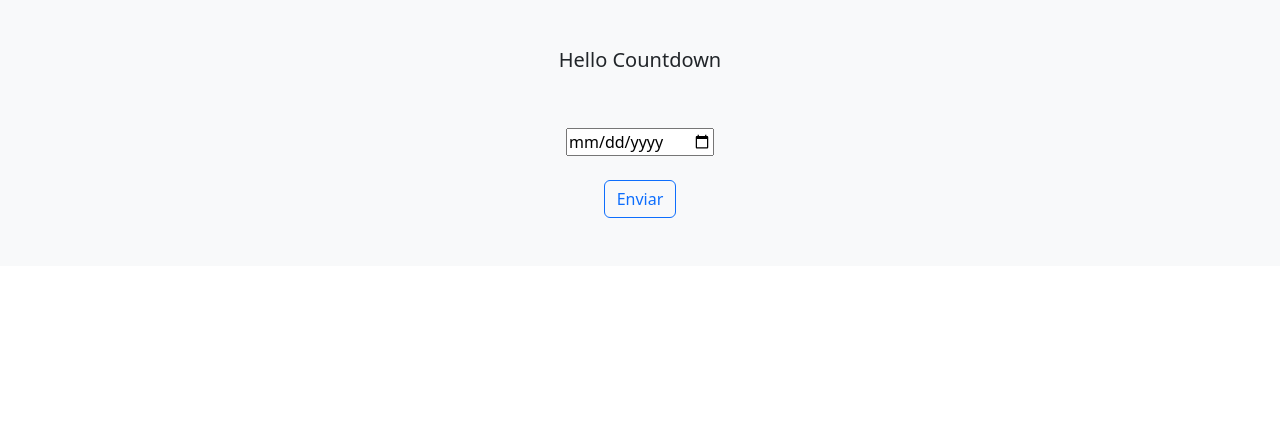
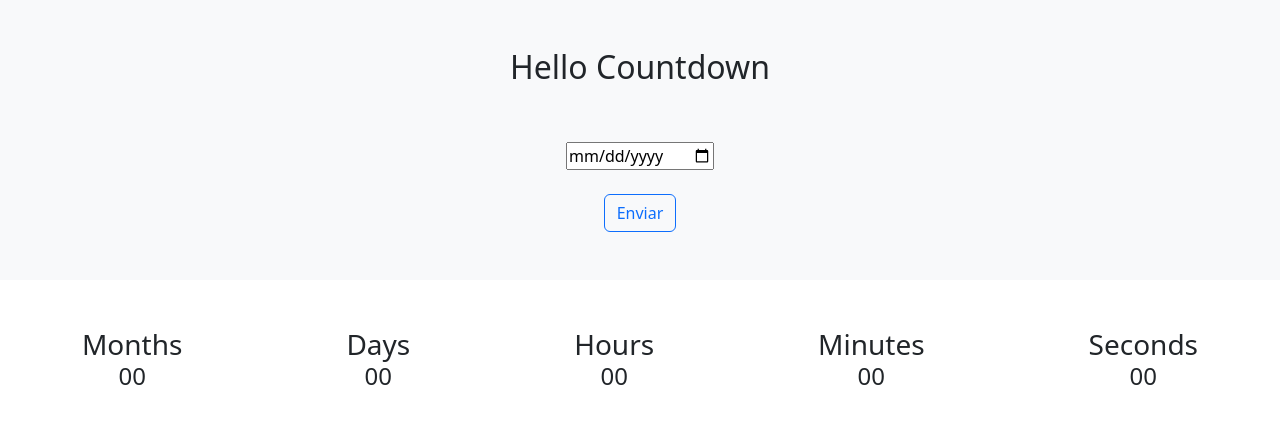
Before and after one commit to CaroBte/Sprint5, a plain HTML site: page index.html in a window 1280 px wide. Drawn offline with nearby package versions, Linux system fonts and the light colour scheme.

Commit message:
div countdown with days

```diff
--- a/index.html
+++ b/index.html
@@ -20,7 +20,7 @@
 <body>
 
     <div id="formDate" class="contain d-flex flex-column bg-light">
-        <h5 class="mx-auto mt-5">Hello Countdown</h5>
+        <h2 class="mx-auto mt-5">Hello Countdown</h2>
         <form id="form" class="d-flex flex-column m-5">
             <input class="mx-auto" id="date" type="date">
             <div id="newDate"></div>
@@ -29,25 +29,27 @@
         </form>
     </div>
 
-    <div id="contdown" class="d-flex flex-row flex-wrap">
-        <div class="d-flex flex-column" id="months">
-            <p class="card-title"></p>
-            <p class="card-text"></p>
+    <div id="contdown" class="d-flex flex-row flex-wrap justify-content-around mt-5">
+        <div class="d-flex flex-column align-items-center" id="months">
+            <h3 class="card-title">Months</h3>
+            <h4 class="card-text">00</h4>
         </div>
-        <div class="d-flex flex-column" id="hours">
-            <p class="card-title"></p>
-            <p class="card-text"></p>
+        <div class="d-flex flex-column align-items-center" id="days">
+            <h3 class="card-title">Days</h3>
+            <h4 class="card-text">00</h4>
         </div>
-        <div class="d-flex flex-column" id="minutes">
-            <p class="card-title"></p>
-            <p class="card-text"></p>
+        <div class="d-flex flex-column align-items-center" id="hours">
+            <h3 class="card-title">Hours</h3>
+            <h4 class="card-text">00</h4>
         </div>
-        <div class="d-flex flex-column" id="seconds">
-            <p class="card-title"></p>
-            <p class="card-text"></p>
+        <div class="d-flex flex-column align-items-center" id="minutes">
+            <h3 class="card-title">Minutes</h3>
+            <h4 class="card-text">00</h4>
         </div>
-
-
+        <div class="d-flex flex-column align-items-center" id="seconds">
+            <h3 class="card-title">Seconds</h3>
+            <h4 class="card-text">00</h4>
+        </div>
     </div>
 
 </body>
```
Also changed, not shown: main.js (line endings or trailing spaces).
